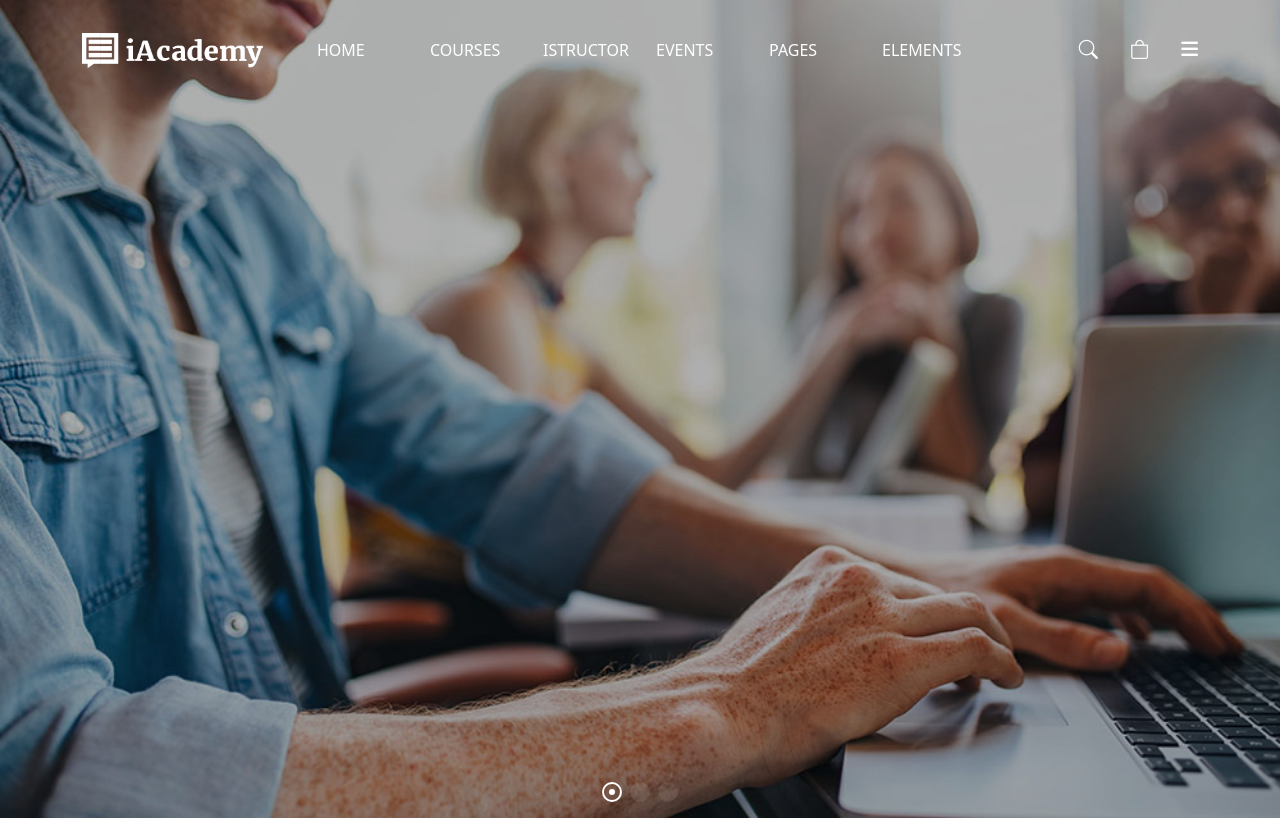
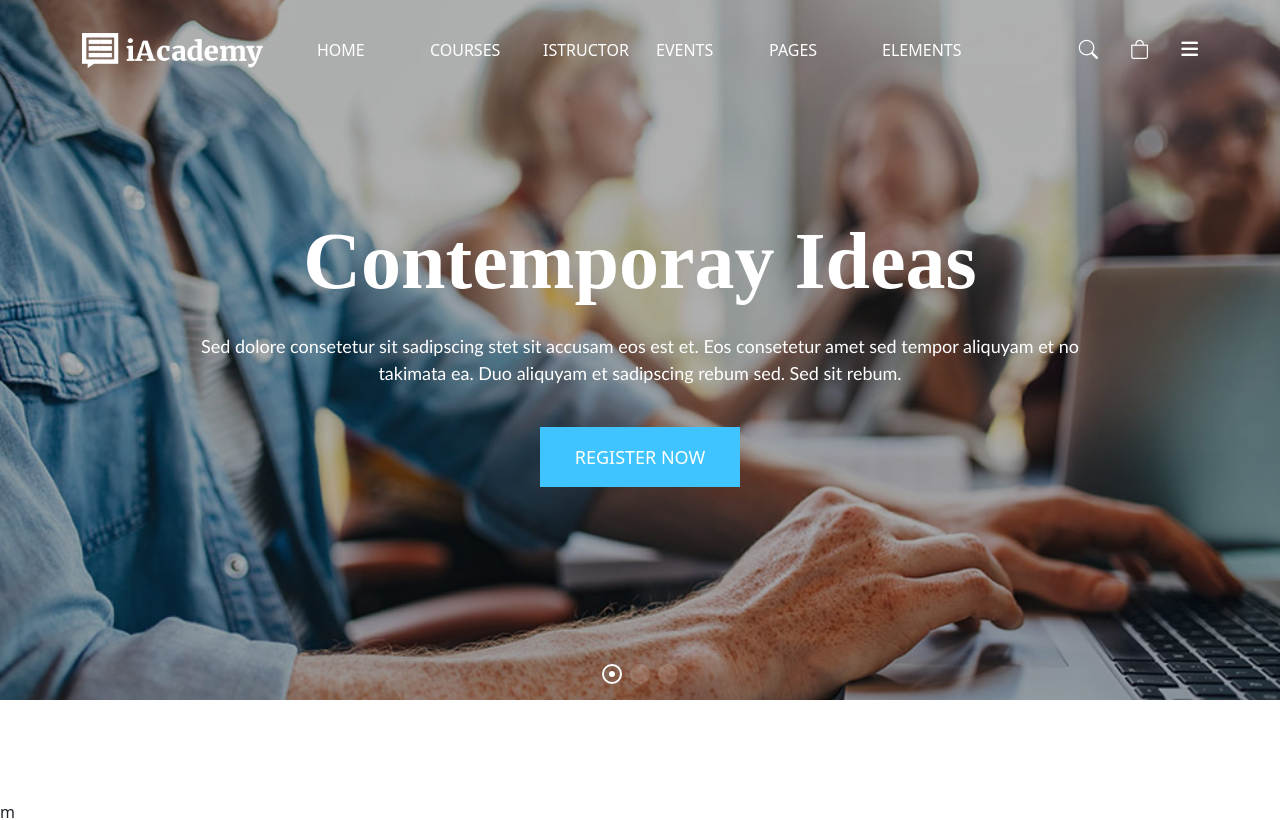
Before and after one commit to manuelmenama/proj-html-vuejs, a Vue app: page / in a window 1280 px wide. Shown: the top 820 px of the page. Built offline with nearby package versions, Linux system fonts and the light colour scheme.

Commit message:
almost complete jumbo and footer

```diff
--- a/src/App.vue
+++ b/src/App.vue
@@ -34,6 +34,6 @@ export default {
 
 <style lang="scss">
 
-@use './styles/general.scss'
+@use './styles/general.scss';
 
 </style>
--- a/src/assets/data/store.js
+++ b/src/assets/data/store.js
@@ -31,6 +31,20 @@ export const store = reactive ({
   ],
 
   //store del carosello jumbotron
+  jumbotronCta: [
+    {
+      title: "Contemporay Ideas",
+      description: "Sed dolore consetetur sit sadipscing stet sit accusam eos est et. Eos consetetur amet sed tempor aliquyam et no takimata ea. Duo aliquyam et sadipscing rebum sed. Sed sit rebum."
+    },
+    {
+      title: "Lorem Ipsum",
+      description: "Rebum ut et ipsum magna magna dolore. Dolore magna dolore voluptua kasd voluptua duo. Tempor kasd sed sadipscing sit sea. Voluptua kasd et lorem clita tempor erat sit dolor, dolor."
+    },
+    {
+      title: "Essilio di",
+      description: "Et nonumy rebum consetetur dolore sit est et sanctus, et erat dolor aliquyam sadipscing est voluptua amet magna, ipsum stet ipsum consetetur no ea labore dolores ipsum, lorem ipsum et."
+    },
+  ],
 
   //store delle materie con loghi
 
--- a/src/components/AppMain.vue
+++ b/src/components/AppMain.vue
@@ -16,7 +16,6 @@ export default {
   <section class="jumbo">
 
     <MainJumboSlider />
-    <!-- <img src="../assets/img/course-9-f-img.jpg" alt=""> -->
 
   </section>
 
@@ -88,10 +87,14 @@ export default {
 
 <style lang="scss" scoped>
 
+@use '../styles/partials/mixin' as *;
+@use '../styles/partials/variables' as *;
+
 .jumbo{
   width: 100%;
   text-align: center;
   transform: translateY(-100px);
+  color: $text-color-white;
 }
 
 </style>
--- a/src/components/partials/MainJumboSlider.vue
+++ b/src/components/partials/MainJumboSlider.vue
@@ -2,6 +2,7 @@
 
 // Import Swiper Vue.js components
 import { Swiper, SwiperSlide } from "swiper/vue";
+import {store} from "../../assets/data/store"
 
 // Import Swiper styles
 import "swiper/scss";
@@ -22,6 +23,11 @@ export default {
       modules: [Pagination],
     };
   },
+  data() {
+    return {
+      store
+    }
+  }
 };
 </script>
 
@@ -35,8 +41,42 @@ export default {
     :modules="modules"
     class="mySwiper"
   >
-    <swiper-slide><img src="../../assets/img/course-9-f-img.jpg" alt=""></swiper-slide><swiper-slide><img src="../../assets/img/course-9-f-img.jpg" alt=""></swiper-slide
-    ><swiper-slide><img src="../../assets/img/course-9-f-img.jpg" alt=""></swiper-slide>
+    <swiper-slide
+      v-for="(title, index) in store.jumbotronCta"
+      :key="index">
+
+
+      <div class="my-jumbo-cta">
+
+        <img src="../../assets/img/course-9-f-img.jpg" alt="">
+
+        <div class="container my-box-cta">
+
+          <div class="row">
+
+            <div class="col-10 offset-1">
+
+              <h1>{{title.title}}</h1>
+
+              <p>
+                {{title.description}}
+              </p>
+
+              <a href="#" class="my-a-button">
+                REGISTER NOW
+              </a>
+
+            </div>
+
+          </div>
+
+
+        </div>
+
+      </div>
+
+    </swiper-slide>
+
   </swiper>
 
 </template>
@@ -47,11 +87,38 @@ export default {
 
 img{
   width: 100%;
-  //transform: translateY(-100px);
   filter: brightness(70%);
   object-fit: cover;
   height: 700px;
 }
+
+.my-jumbo-cta{
+    position: relative;
+    width: 100%;
+    .my-box-cta{
+      position: absolute;
+      top: 50%;
+      left: 50%;
+      transform: translate(-50%, -50%);
+      z-index: 999;
+
+      h1{
+        font-size: 5rem;
+        font-weight: bold;
+        margin-bottom: 1.5rem;
+      }
+
+      p{
+        margin-bottom: 2.5rem;
+      }
+
+      .my-a-button{
+        width: 200px;
+        height: 60px;
+        line-height: 60px;
+      }
+    }
+  }
 
 
 
@@ -83,8 +150,6 @@ img{
 .swiper-slide img {
   display: block;
   width: 100%;
-  height: 100%;
-  object-fit: cover;
 }
 
 .swiper-pagination-bullet.swiper-pagination-bullet-active{
--- a/src/styles/general.scss
+++ b/src/styles/general.scss
@@ -34,10 +34,17 @@ body{
   border: 1px solid black;
 }
 
+.my-a-button{
+  display: inline-block;
+  text-decoration: none;
+  color: $text-color-white;
+  background-color: $button-color;
+}
+
 .swiper-pagination-bullet{
   height: 20px;
   width: 20px;
-  background-color: #ffffff80;
+  background-color: #ffffffcc;
 }
 
 .swiper-pagination-bullet.swiper-pagination-bullet-active{
--- a/src/styles/partials/_variables.scss
+++ b/src/styles/partials/_variables.scss
@@ -1,5 +1,6 @@
 //general text color
 $text-color-white: #ffffff;
+$button-color: #40c4ff;
 
 //footer color
 $footer-h-color: #fbfbfc;
```
